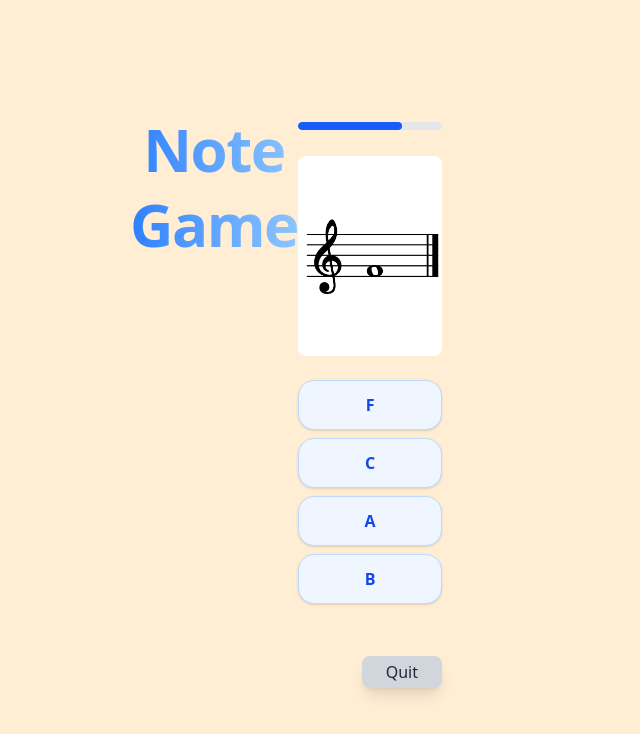
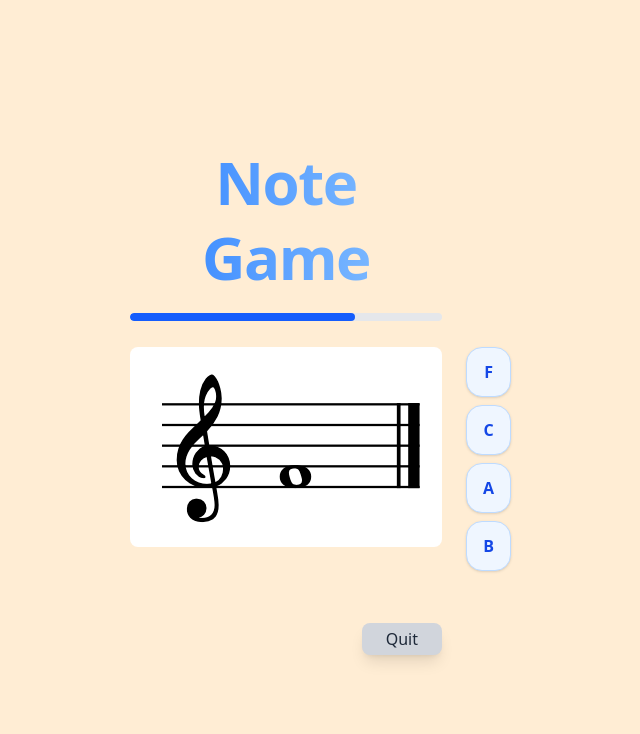
Before and after one commit to ConForza/Note-game, a React (Vite) app: page / in a window 1280 px wide. Both pictures are taken after a click on the button "Start". Shown: the top 734 px of the page, without its empty margins (354-994 px from the left). Built offline with nearby package versions, Linux system fonts and the light colour scheme.

Commit message:
Change landscape appearance

```diff
--- a/src/components/Quiz.jsx
+++ b/src/components/Quiz.jsx
@@ -19,13 +19,14 @@ export default function Quiz({
           buttonState={buttonState}
         />
       </div>
-      <div className="flex flex-col gap-6">
+      <div className="question-div flex flex-col gap-6">
         <div className="flex flex-row justify-center h-50 min-w-full bg-white rounded-lg">
           <img
             className="self-center"
             src={`./${chosenNote.type}-${chosenNote.id}.png`}
           ></img>
         </div>
+        <div>
           <ul className="questions flex flex-col gap-2">
             {answerOptions.map((answer, index) => (
               <Notename
@@ -39,5 +40,6 @@ export default function Quiz({
           </ul>
         </div>
       </div>
+    </div>
   );
 }
--- a/src/components/QuizPage.jsx
+++ b/src/components/QuizPage.jsx
@@ -125,7 +125,7 @@ function QuizPage({ noteSettings, handleRestartQuiz }) {
   }, []);
 
   return (
-    <div className="quiz-div flex flex-col w-full">
+    <div className="flex flex-col w-full">
       <div className="w-auto text-center">
         <h1 className="mb-2 text-4xl sm:text-5xl md:text-6xl font-bold leading-tight tracking-tight bg-gradient-to-r from-blue-500 to-blue-300 text-transparent bg-clip-text">
           Note Game
--- a/src/index.css
+++ b/src/index.css
@@ -65,7 +65,7 @@ footer {
 }
 
 @media (orientation: landscape) {
-  .quiz-div {
+  .question-div {
     flex-direction: row;
   }
 }
```
Lines whose indentation alone changed are shown as unchanged.
